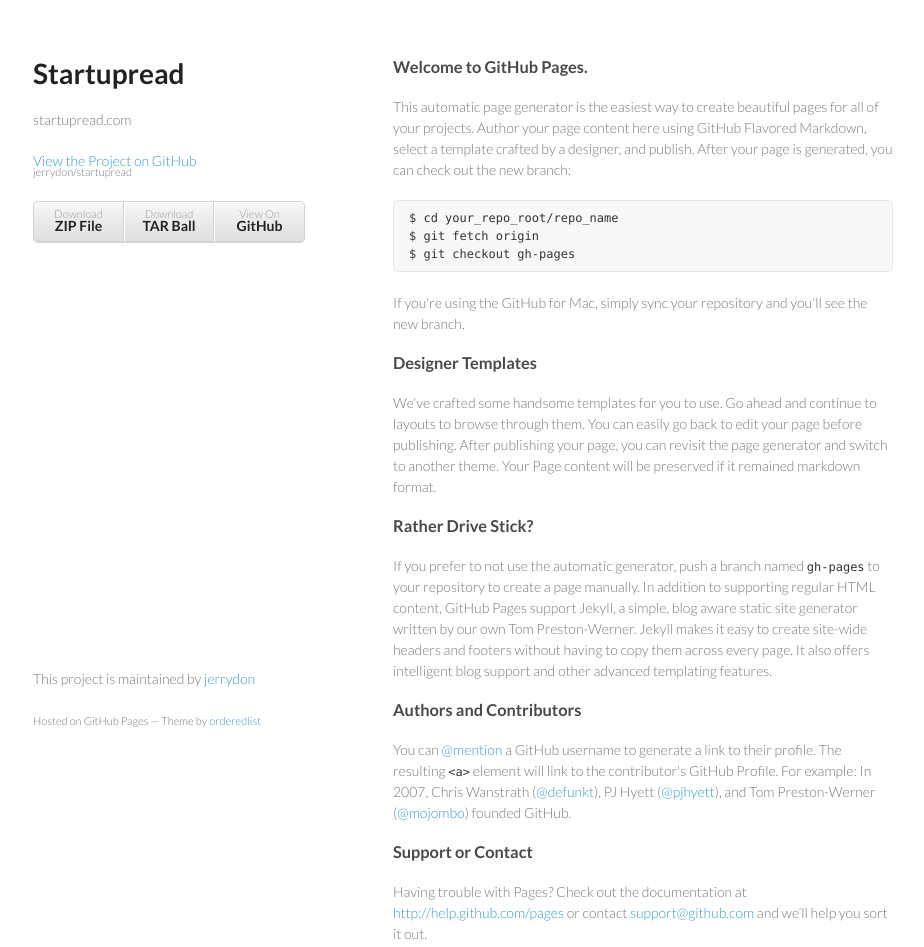
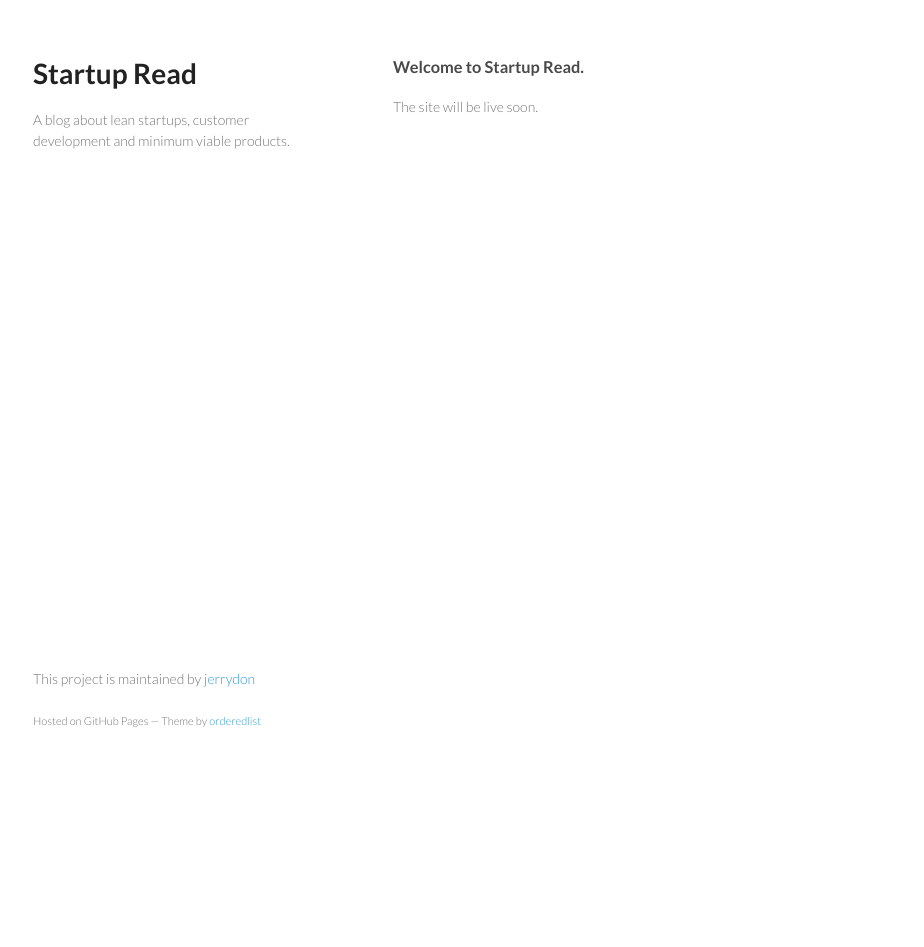
Before and after one commit to jerrydon/startupread, a plain HTML site: page index.html in a window 1280 px wide. Shown: the whole page, without its empty margins (177-1101 px from the left). After the commit the page ends 800 px from the top, so only its background shows below. Drawn offline with Linux system fonts and the light colour scheme.

Commit message:
layout changes

```diff
--- a/index.html
+++ b/index.html
@@ -15,46 +15,15 @@
   <body>
     <div class="wrapper">
       <header>
-        <h1>Startupread</h1>
-        <p>startupread.com</p>
+        <h1>Startup Read</h1>
+        <p>A blog about lean startups, customer development and minimum viable products.</p>
 
-        <p class="view"><a href="https://github.com/jerrydon/startupread">View the Project on GitHub <small>jerrydon/startupread</small></a></p>
-
-
-        <ul>
-          <li><a href="https://github.com/jerrydon/startupread/zipball/master">Download <strong>ZIP File</strong></a></li>
-          <li><a href="https://github.com/jerrydon/startupread/tarball/master">Download <strong>TAR Ball</strong></a></li>
-          <li><a href="https://github.com/jerrydon/startupread">View On <strong>GitHub</strong></a></li>
-        </ul>
       </header>
       <section>
-        <h3>Welcome to GitHub Pages.</h3>
+        <h3>Welcome to Startup Read.</h3>
+		<p>The site will be live soon.</p>
+      </section>
 
-<p>This automatic page generator is the easiest way to create beautiful pages for all of your projects. Author your page content here using GitHub Flavored Markdown, select a template crafted by a designer, and publish. After your page is generated, you can check out the new branch:</p>
-
-<pre><code>$ cd your_repo_root/repo_name
-$ git fetch origin
-$ git checkout gh-pages
-</code></pre>
-
-<p>If you're using the GitHub for Mac, simply sync your repository and you'll see the new branch.</p>
-
-<h3>Designer Templates</h3>
-
-<p>We've crafted some handsome templates for you to use. Go ahead and continue to layouts to browse through them. You can easily go back to edit your page before publishing. After publishing your page, you can revisit the page generator and switch to another theme. Your Page content will be preserved if it remained markdown format.</p>
-
-<h3>Rather Drive Stick?</h3>
-
-<p>If you prefer to not use the automatic generator, push a branch named <code>gh-pages</code> to your repository to create a page manually. In addition to supporting regular HTML content, GitHub Pages support Jekyll, a simple, blog aware static site generator written by our own Tom Preston-Werner. Jekyll makes it easy to create site-wide headers and footers without having to copy them across every page. It also offers intelligent blog support and other advanced templating features.</p>
-
-<h3>Authors and Contributors</h3>
-
-<p>You can <a href="https://github.com/blog/821" class="user-mention">@mention</a> a GitHub username to generate a link to their profile. The resulting <code>&lt;a&gt;</code> element will link to the contributor's GitHub Profile. For example: In 2007, Chris Wanstrath (<a href="https://github.com/defunkt" class="user-mention">@defunkt</a>), PJ Hyett (<a href="https://github.com/pjhyett" class="user-mention">@pjhyett</a>), and Tom Preston-Werner (<a href="https://github.com/mojombo" class="user-mention">@mojombo</a>) founded GitHub.</p>
-
-<h3>Support or Contact</h3>
-
-<p>Having trouble with Pages? Check out the documentation at <a href="http://help.github.com/pages">http://help.github.com/pages</a> or contact <a href="mailto:support@github.com">support@github.com</a> and we’ll help you sort it out.</p>
-      </section>
       <footer>
         <p>This project is maintained by <a href="https://github.com/jerrydon">jerrydon</a></p>
         <p><small>Hosted on GitHub Pages &mdash; Theme by <a href="https://github.com/orderedlist">orderedlist</a></small></p>
```
